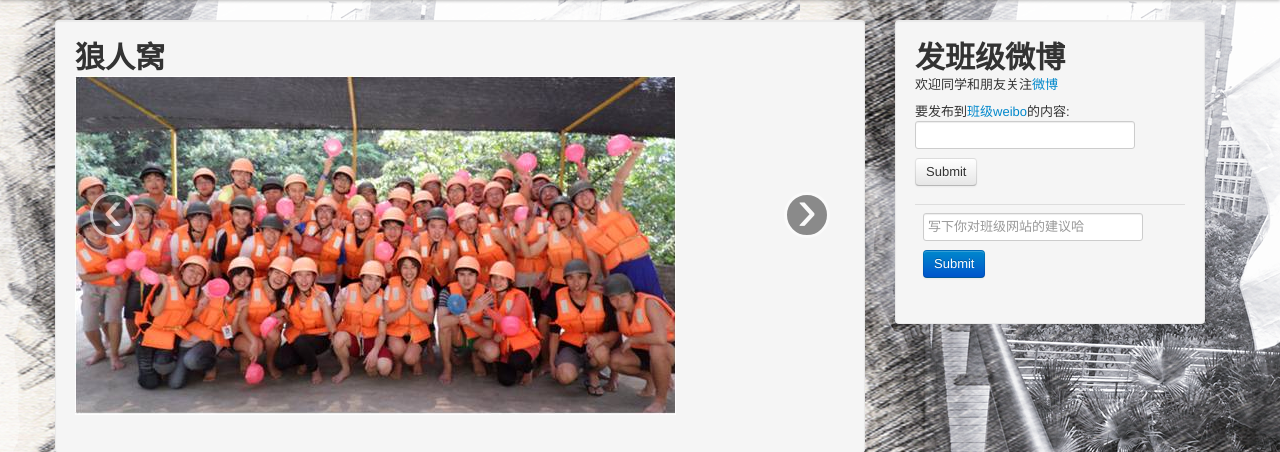
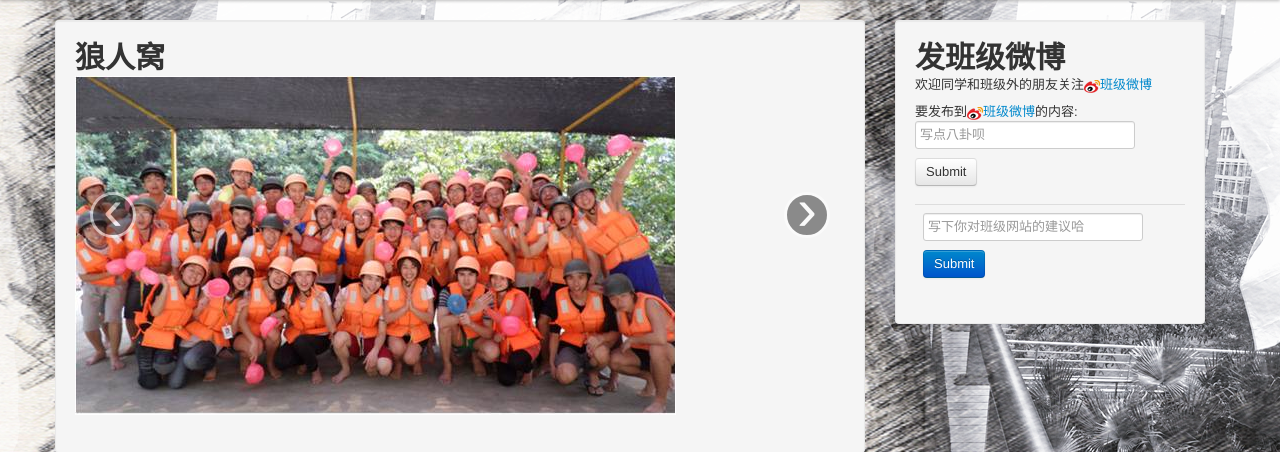
Before and after one commit to ZrongH/wolfware4, a Flask app: page / in a window 1280 px wide. Shown: the part 40-492 px from the top of the page. Run offline with Flask 2, Linux system fonts and the light colour scheme; data that the repository does not hold is empty; parts of the project's set-up code (start-up, migrations or seed data) failed here and were passed over; some libraries are stand-ins or nearby versions.

Commit message:
增加微博图标，修改描述

```diff
--- a/template/index.html
+++ b/template/index.html
@@ -51,9 +51,14 @@
                 <div class="row">
                     <div class="span3">
                         <h1>发班级微博</h1>
-                        <p>欢迎同学和朋友关注<a href="http://weibo.com/u/2893236202">微博</a></p>
+
+                        <p>欢迎同学和班级外的朋友关注<a href="http://weibo.com/u/2893236202"><img
+                                src="{{ url_for('static', filename='img/SINA_LOGO_16x16.png') }}" alt="">班级微博</a></p>
+
                         <form action="{{ url_for("send_message") }}" method="POST">
-                            要发布到<a href="http://weibo.com/u/2893236202">班级weibo</a>的内容:<input type="text" name="msg">
+                            要发布到<a href="http://weibo.com/u/2893236202"><img
+                                src="{{ url_for('static', filename='img/SINA_LOGO_16x16.png') }}" alt="">班级微博</a>的内容:<input type="text" name="msg"
+                                                                                              placeholder="写点八卦呗">
                             <input type="submit" class="btn">
                         </form>
                     </div>
```
Also changed, not shown: static/img/SINA_LOGO_16x16.png (added). Lines whose indentation alone changed are shown as unchanged.
